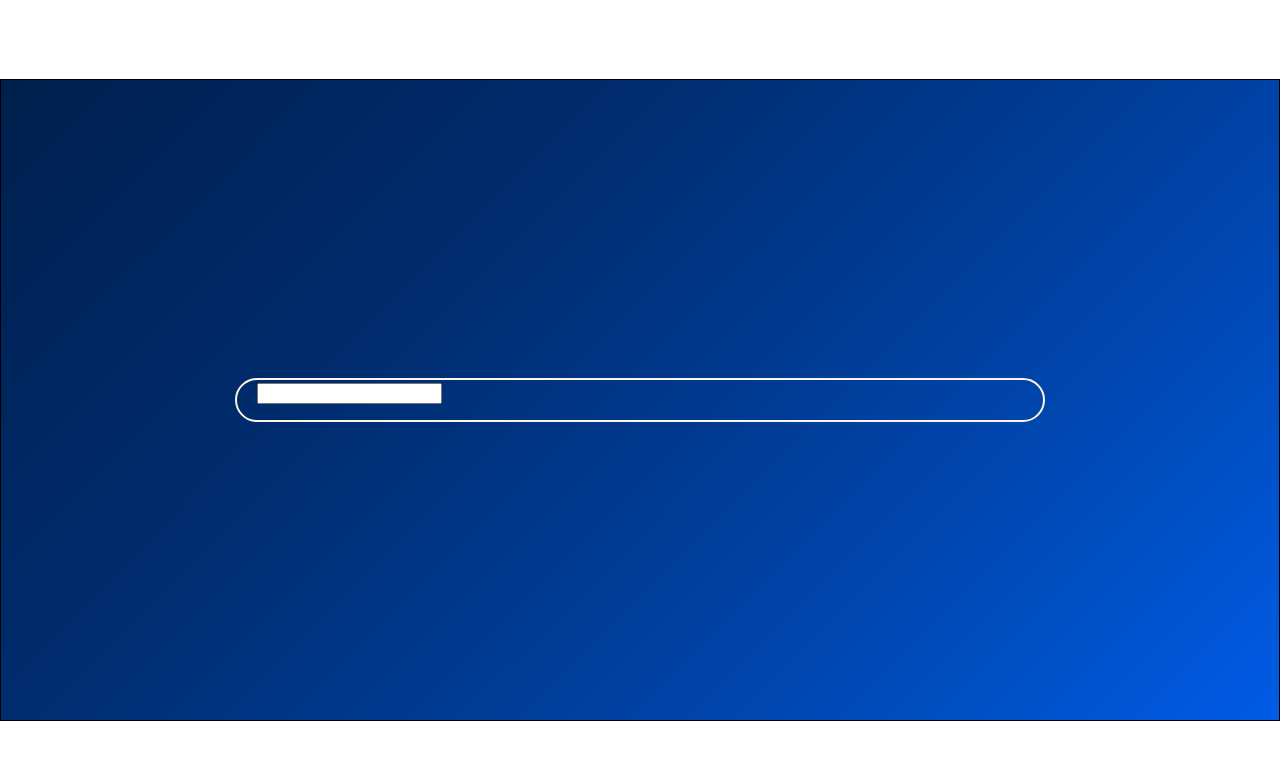
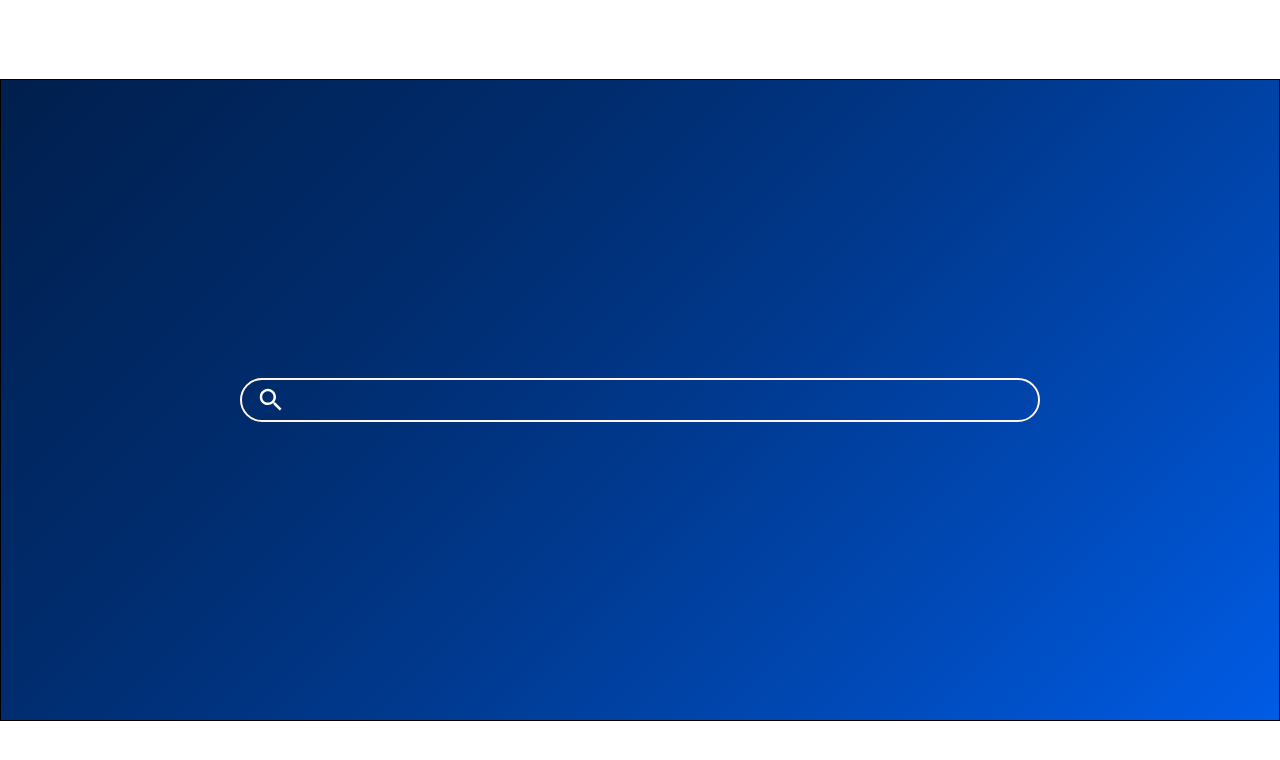
Before and after one commit to michaelyu072/NASA-API-search-engine, a React (Create React App) app: page / in a window 1280 px wide. Shown: the top 760 px of the page. Built offline with nearby package versions, Linux system fonts and the light colour scheme; a web font is replaced by a local one.

Commit message:
finished search bar color

```diff
--- a/package.json
+++ b/package.json
@@ -9,8 +9,8 @@
     "@emotion/styled": "^11.6.0",
     "@mui/icons-material": "^5.2.1",
     "@mui/material": "^5.2.3",
-    "react": "16.8.6",
-    "react-dom": "16.8.6",
+    "react": "^17.0.2",
+    "react-dom": "^17.0.2",
     "react-scripts": "3.2.0"
   },
   "devDependencies": {
--- a/public/styles.css
+++ b/public/styles.css
@@ -33,16 +33,18 @@
 
 
 .searchBarContainer {
+  display:flex;
+  flex-direction: row;
+  justify-content: flex-start;
+  align-items: center;
   width: 60%;
   height: 40px;
   border-radius: 40px;
-  padding-left: 20px;
+  padding-left: 10px;
   padding-right: 20px;
   outline: none;
-  font-size: 20px;
   border: 2px solid #fff4e4;
   background: none;
-  caret-color: white;
   color: white;
 }
 
@@ -50,3 +52,28 @@
   background: #005ce6;
   border: 2px solid #005ce6;
 }
+
+.iconContainer {
+  height: 100%;
+  width: 40px;
+  display: flex;
+  flex-direction: column;
+  align-items:center;
+  justify-content:center;
+}
+
+.iconContainer svg {
+  width: 30px;
+  height: 30px;
+}
+
+.searchBar {
+  width: 100%;
+  height: 100%;
+  background: none;
+  outline: none;
+  border: none;
+  font-size: 20px;
+  caret-color: white;
+  color: white;
+}
--- a/src/components/SearchBar.js
+++ b/src/components/SearchBar.js
@@ -1,10 +1,13 @@
 import React from 'react';
-
+import SearchIcon from '@mui/icons-material/Search';
 
 function SearchBar() {
 
     return ( <>
         <div className = 'searchBarContainer'>
+        <div className = 'iconContainer'>
+        <SearchIcon/>
+        </div>
         <input className = 'searchBar'>
 
         </input>
```
Also changed, not shown: 1 other file (tests, documents, lock files or other folders).
